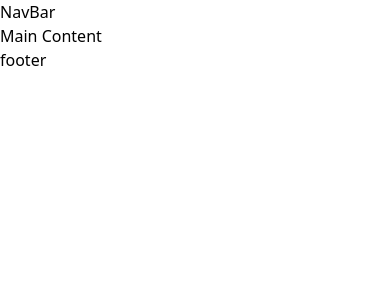
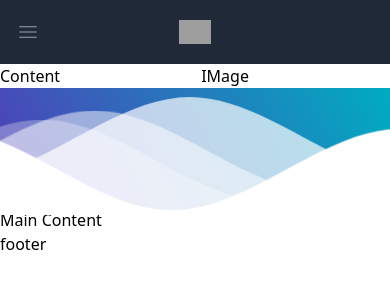
Before and after one commit to IbrahimTameme/Portfolio, a Next.js app in the folder first-road/: page / in a window 390 px wide. Shown: the top 300 px of the page. Built offline with nearby package versions, Linux system fonts and the light colour scheme; grey boxes are pictures that could not be loaded.

Commit message:
navbar,heroslide,wave

```diff
--- a/first-road/app/page.tsx
+++ b/first-road/app/page.tsx
@@ -1,6 +1,7 @@
 import Footer from "@/components/footer";
 import Navbar from "@/components/nav";
-import Image from "next/image";
+import Waves  from "@/components/waves"
+import Hero from "@/components/hero";
 
 export default function Home() {
   return (
@@ -10,6 +11,13 @@ export default function Home() {
       <header>
         <Navbar/>
       </header>
+
+      {/* Hero Start here */}
+      <div>
+        <Hero/>
+        <Waves/>
+
+      </div>
 
       {/* Main Content Start here */}
           <div>
--- /dev/null
+++ b/first-road/components/MobileMenuButton.tsx
@@ -0,0 +1,27 @@
+"use client";
+import { useState } from 'react';
+
+export default function MobileMenuButton() {
+    const [isOpen, setIsOpen] = useState(false);
+
+    return (
+        <button
+            type="button"
+            className="inline-flex items-center justify-center p-2 rounded-md text-gray-400 hover:text-white hover:bg-gray-700 focus:outline-none"
+            aria-controls="mobile-menu"
+            aria-expanded={isOpen}
+            onClick={() => setIsOpen(!isOpen)}
+        >
+            <span className="sr-only">Open main menu</span>
+            {isOpen ? (
+                <svg className="block h-6 w-6" xmlns="http://www.w3.org/2000/svg" fill="none" viewBox="0 0 24 24" stroke="currentColor" aria-hidden="true">
+                    <path strokeLinecap="round" strokeLinejoin="round" d="M6 18L18 6M6 6l12 12" />
+                </svg>
+            ) : (
+                <svg className="block h-6 w-6" xmlns="http://www.w3.org/2000/svg" fill="none" viewBox="0 0 24 24" stroke="currentColor" aria-hidden="true">
+                    <path strokeLinecap="round" strokeLinejoin="round" d="M3.75 6.75h16.5M3.75 12h16.5m-16.5 5.25h16.5" />
+                </svg>
+            )}
+        </button>
+    );
+}
--- /dev/null
+++ b/first-road/components/hero.tsx
@@ -0,0 +1,10 @@
+import React from "react";
+
+export default function Footer() {
+    return <div>
+        <div className="flex">
+            <div className="flex-auto">Content</div>
+            <div className="flex-auto">IMage</div>
+        </div>
+    </div>;
+  }
--- a/first-road/components/nav.tsx
+++ b/first-road/components/nav.tsx
@@ -1,5 +1,33 @@
-import React from "react";
+import Image from 'next/image';
+import MobileMenuButton from './MobileMenuButton';
 
 export default function Navbar() {
-  return <div>NavBar</div>;
+    return (
+        <nav className="bg-gray-800">
+            <div className="mx-auto max-w-7xl px-2 sm:px-6 lg:px-8">
+                <div className="relative flex h-16 items-center justify-between">
+                    <div className="absolute inset-y-0 left-0 flex items-center sm:hidden">
+                        {/* Mobile menu button, now a separate client component */}
+                        <MobileMenuButton />
+                    </div>
+                    <div className="flex-1 flex items-center justify-center sm:items-stretch sm:justify-start">
+                        <div className="flex-shrink-0 flex items-center">
+                            <Image src="/logo.svg" alt="Your Company" width={32} height={32} />
+                        </div>
+                        <div className="hidden sm:block sm:ml-6">
+                            <div className="flex space-x-4">
+                                <a href="#" className="bg-gray-900 text-white px-3 py-2 rounded-md text-sm font-medium">Dashboard</a>
+                                <a href="#" className="text-gray-300 hover:bg-gray-700 hover:text-white px-3 py-2 rounded-md text-sm font-medium">Team</a>
+                                <a href="#" className="text-gray-300 hover:bg-gray-700 hover:text-white px-3 py-2 rounded-md text-sm font-medium">Projects</a>
+                                <a href="#" className="text-gray-300 hover:bg-gray-700 hover:text-white px-3 py-2 rounded-md text-sm font-medium">Calendar</a>
+                            </div>
+                        </div>
+                    </div>
+                </div>
+            </div>
+            <div className="sm:hidden" id="mobile-menu">
+                {/* Additional mobile menu content could be added here */}
+            </div>
+        </nav>
+    );
 }
--- /dev/null
+++ b/first-road/components/waves.tsx
@@ -0,0 +1,23 @@
+import styles from '../css/Waves.module.css';
+
+const Waves = () => {
+  return (
+    <div className={styles.header}>
+      <div>
+        <svg className={styles.waves} xmlns="http://www.w3.org/2000/svg" viewBox="0 24 150 28" preserveAspectRatio="none" shape-rendering="auto">
+          <defs>
+            <path id="gentle-wave" d="M-160 44c30 0 58-18 88-18s 58 18 88 18 58-18 88-18 58 18 88 18 v44h-352z" />
+          </defs>
+          <g className={styles.parallax}>
+            <use xlinkHref="#gentle-wave" x="48" y="0" fill="rgba(255,255,255,0.7)" />
+            <use xlinkHref="#gentle-wave" x="48" y="3" fill="rgba(255,255,255,0.5)" />
+            <use xlinkHref="#gentle-wave" x="48" y="5" fill="rgba(255,255,255,0.3)" />
+            <use xlinkHref="#gentle-wave" x="48" y="7" fill="#fff" />
+          </g>
+        </svg>
+      </div>
+    </div>
+  );
+};
+
+export default Waves;
--- /dev/null
+++ b/first-road/css/Waves.module.css
@@ -0,0 +1,48 @@
+.header {
+    position: relative;
+    text-align: center;
+    background: linear-gradient(60deg, rgba(84, 58, 183, 1) 0%, rgba(0, 172, 193, 1) 100%);
+    color: white;
+  }
+
+  .waves {
+    position: relative;
+    width: 100%;
+    height: 15vh;
+    margin-bottom: -7px; /* Fix for safari gap */
+    min-height: 100px;
+    max-height: 150px;
+  }
+
+  .parallax > use {
+    animation: move-forever 25s cubic-bezier(0.55, 0.5, 0.45, 0.5) infinite;
+  }
+
+  .parallax > use:nth-child(1) {
+    animation-delay: -2s;
+    animation-duration: 7s;
+  }
+
+  .parallax > use:nth-child(2) {
+    animation-delay: -3s;
+    animation-duration: 10s;
+  }
+
+  .parallax > use:nth-child(3) {
+    animation-delay: -4s;
+    animation-duration: 13s;
+  }
+
+  .parallax > use:nth-child(4) {
+    animation-delay: -5s;
+    animation-duration: 20s;
+  }
+
+  @keyframes move-forever {
+    0% {
+      transform: translate3d(-90px, 0, 0);
+    }
+    100% {
+      transform: translate3d(85px, 0, 0);
+    }
+  }
```
Also changed, not shown: first-road/package.json (+6 -6 lines), 1 other file (tests, documents, lock files or other folders).
